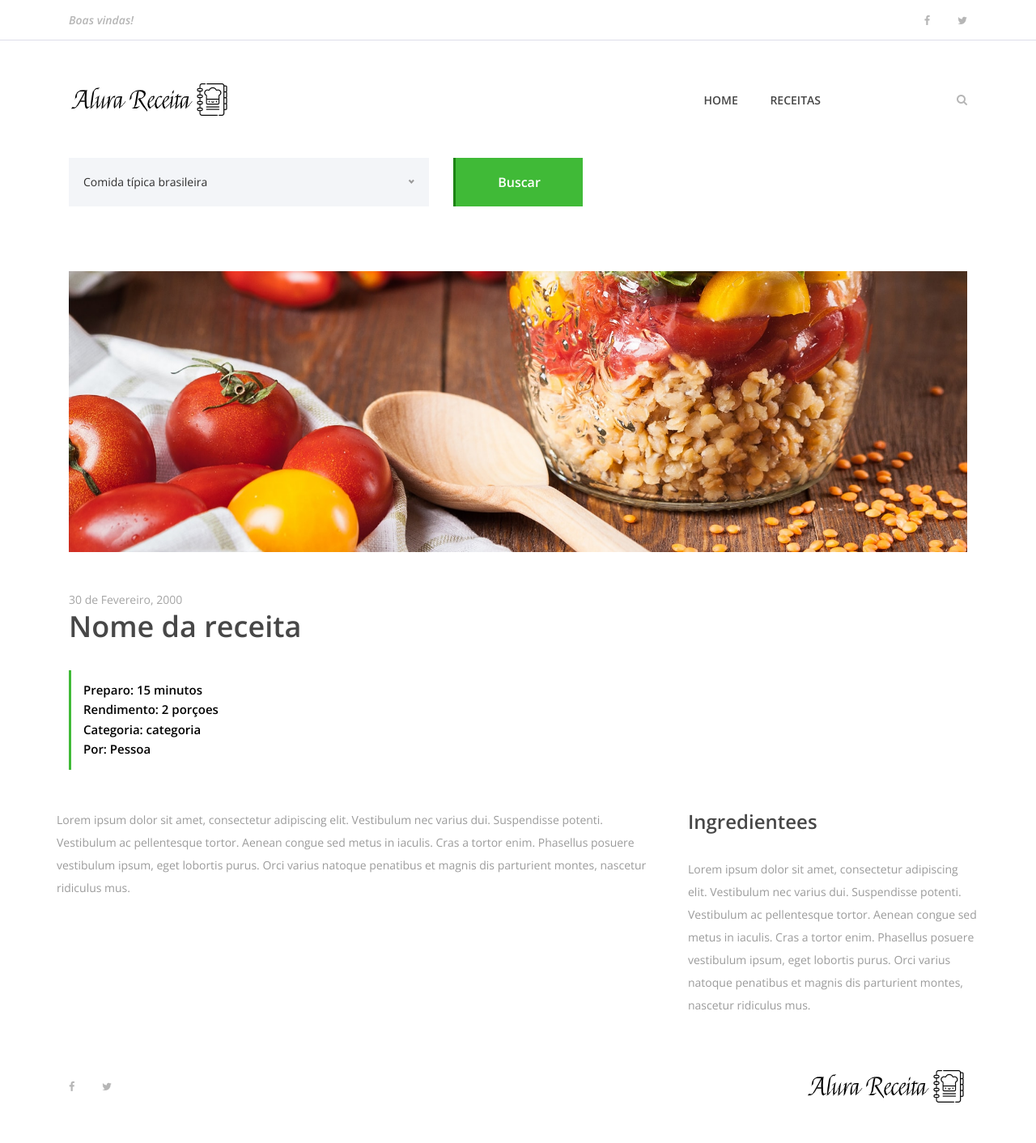
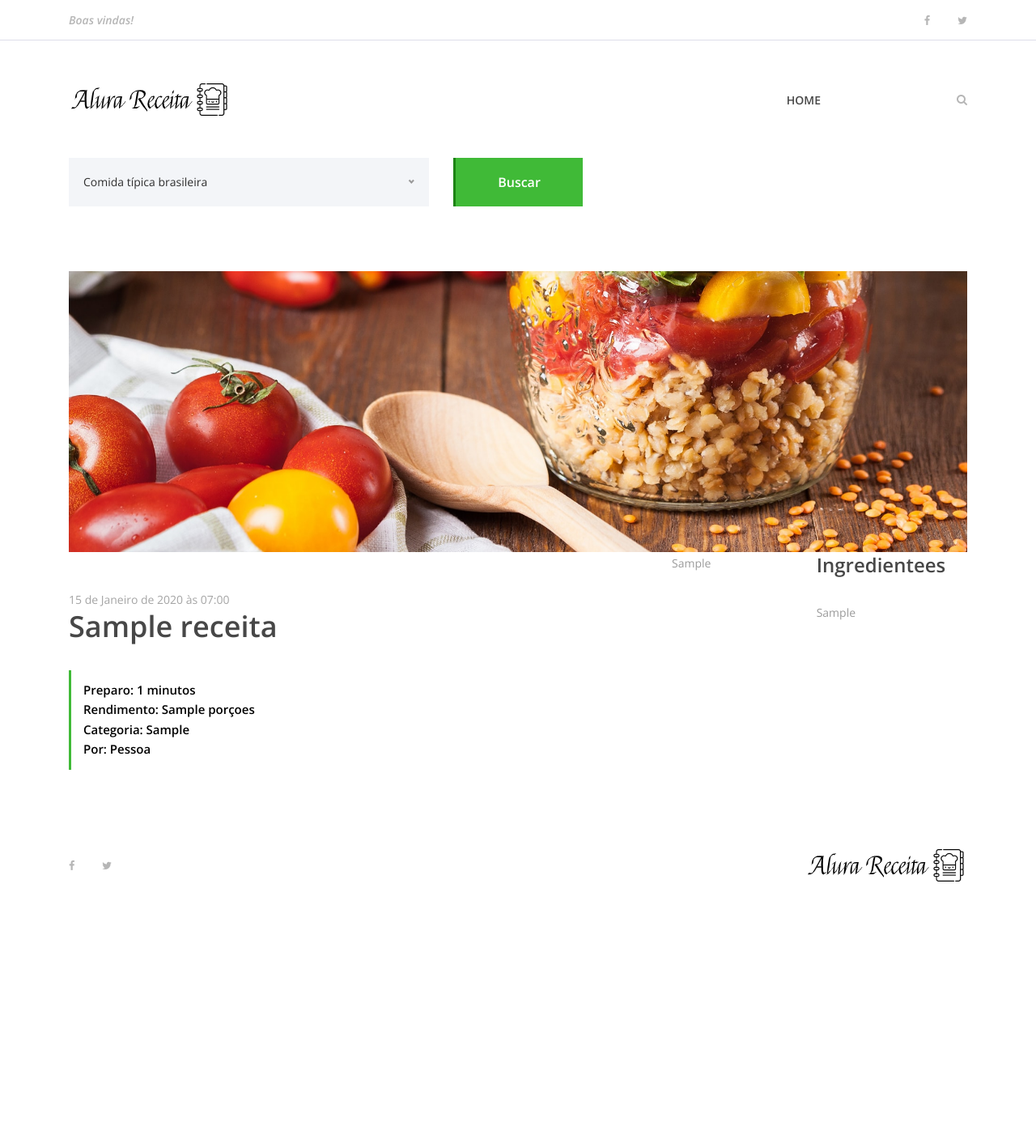
Before and after one commit to Rlvenancio2021/primeiro_app_django, a Django app: template receitas/templates/receita.html in a window 1280 px wide. Shown: the whole page at 81% size. After the commit the page ends 1089 px from the top, so only its background shows below. Run offline with Django 4.2, Linux system fonts and the light colour scheme; the template is opened without the code that fills it: values that come from a table or form of the project are taken from there, others are empty; tables that the repository leaves empty hold one stand-in row (values such as "Sample post"); some libraries are stand-ins or nearby versions.

Commit message:
Adiciona parâmetro na URL
Com essa implementação ao capturar parâmetros da URL é possível incrementar os dados a serem exibidos na página de receita, utilizando os dados conforme consta no Banco de Dados.

```diff
--- a/receitas/templates/index.html
+++ b/receitas/templates/index.html
@@ -42,7 +42,7 @@
                     <div class="single-best-receipe-area mb-30">
                         <img src="{% static 'img/bg-img/foto_receita.png' %}" alt="">
                         <div class="receipe-content">
-                            <a href="{% url 'receita' %}">
+                            <a href="{% url 'receita' receita.id %}">
                                 <h5>{{ receita.nome_receita }}</h5> <!-- Nome conforme o nome existente no banco de dados, verificar no arquivo models.py -->
                             </a>
                         </div>
--- a/receitas/templates/partials/menu.html
+++ b/receitas/templates/partials/menu.html
@@ -58,7 +58,6 @@
                             <div class="classynav">
                                 <ul>
                                     <li><a href="{% url 'index' %}">Home</a></li>
-                                    <li><a href="{% url 'receita' %}">Receitas</a></li>
                                 </ul>
 
                                 <!-- Formulario de busca -->
--- a/receitas/templates/receita.html
+++ b/receitas/templates/receita.html
@@ -68,12 +68,13 @@
                 <div class="row">
                     <div class="col-12 col-md-8">
                         <div class="receipe-headline my-5">
-                            <span>30 de Fevereiro, 2000</span>
-                            <h2>Nome da receita</h2>
+                            <!-- Incluido para exibir os dados conforme os campos do Bando de Dados -->
+                            <span>{{ receita.data_receita }}</span>
+                            <h2>{{ receita.nome_receita }}</h2>
                             <div class="receipe-duration">
-                                <h6>Preparo: 15 minutos</h6>
-                                <h6>Rendimento: 2 porçoes</h6>
-                                <h6>Categoria: categoria</h6>
+                                <h6>Preparo: {{ receita.tempo_preparo }} minutos</h6>
+                                <h6>Rendimento: {{ receita.rendimento }} porçoes</h6>
+                                <h6>Categoria: {{ receita.categoria }}</h6>
                                 <h6>Por: Pessoa</h6>
                             </div>
                         </div>
@@ -83,7 +84,7 @@
                     <div class="col-12 col-lg-8">
                         <!-- Single Preparation Step -->
                         <div class="single-preparation-step d-flex">
-                            <p>Lorem ipsum dolor sit amet, consectetur adipiscing elit. Vestibulum nec varius dui. Suspendisse potenti. Vestibulum ac pellentesque tortor. Aenean congue sed metus in iaculis. Cras a tortor enim. Phasellus posuere vestibulum ipsum, eget lobortis purus. Orci varius natoque penatibus et magnis dis parturient montes, nascetur ridiculus mus. </p>
+                            <p>{{ receita.modo_preparo }}</p>
                         </div>
                     </div>
 
@@ -92,7 +93,7 @@
                         <div class="ingredients">
                             <h4>Ingredientees</h4>
                             <div class="ingredients">
-                                <p>Lorem ipsum dolor sit amet, consectetur adipiscing elit. Vestibulum nec varius dui. Suspendisse potenti. Vestibulum ac pellentesque tortor. Aenean congue sed metus in iaculis. Cras a tortor enim. Phasellus posuere vestibulum ipsum, eget lobortis purus. Orci varius natoque penatibus et magnis dis parturient montes, nascetur ridiculus mus. </p>
+                                <p>{{ receita.ingredientes }}</p>
                             </p>
                             </div>
                         </div>
--- a/receitas/urls.py
+++ b/receitas/urls.py
@@ -9,5 +9,5 @@
 
 urlpatterns = [
     path('', views.index, name='index'),
-    path('receita', views.receita, name='receita')
+    path('<int:receita_id>', views.receita, name='receita') # Prepara o URL para receber o número de ID do Banco de Dados.
 ]
```
Also changed, not shown: receitas/views.py (+8 -3 lines).
